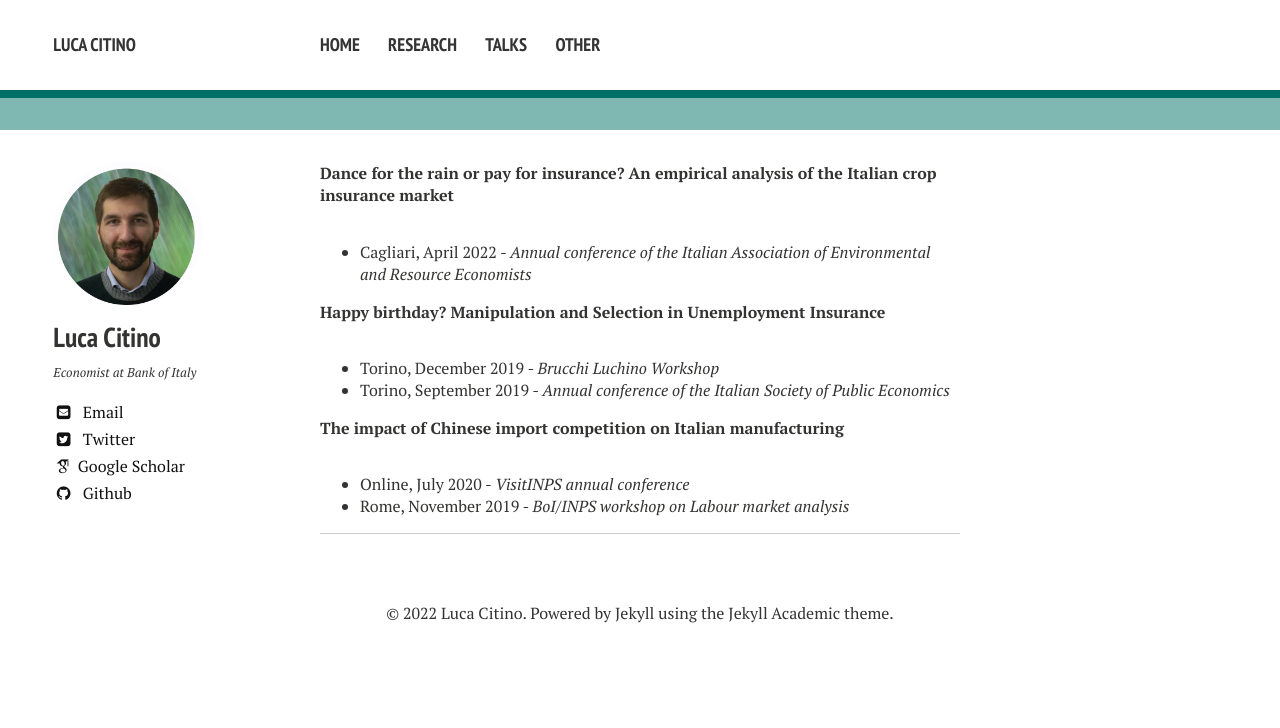
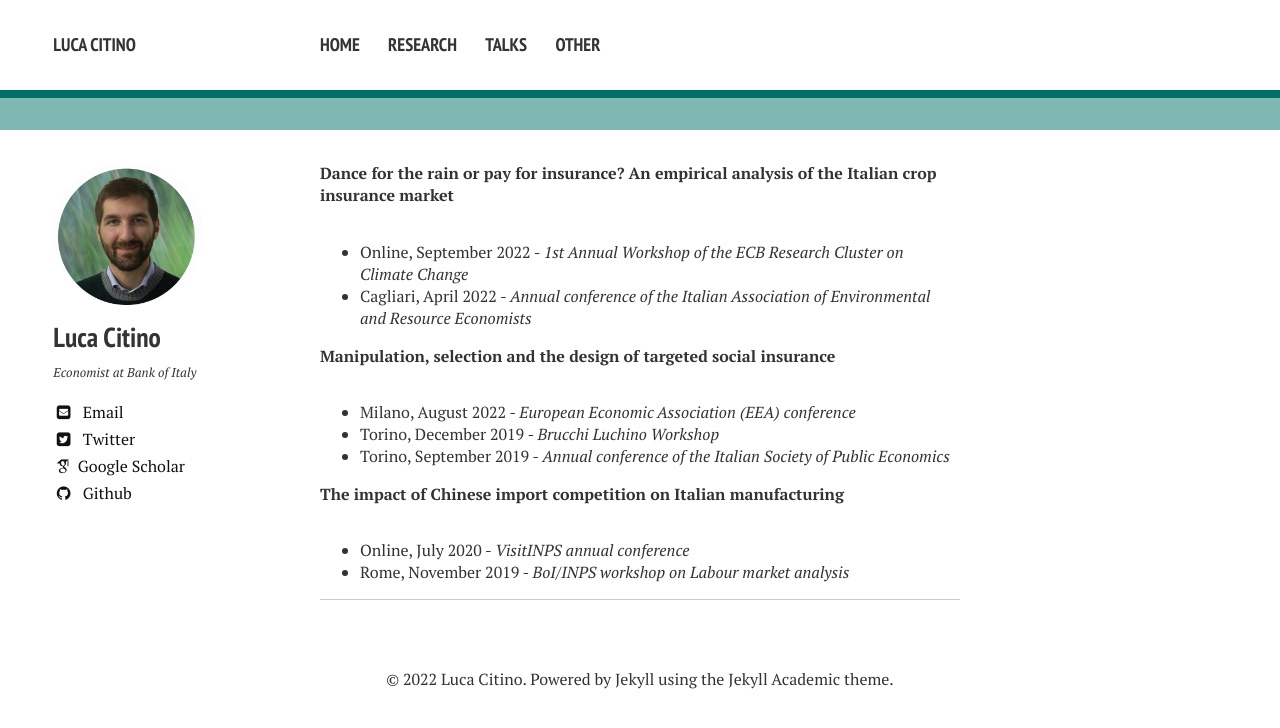
Before and after one commit to luca-citino/luca-citino.github.io, a Jekyll site: the page built from talks.md, in a window 1280 px wide. Shown: the top 728 px of the page. Built offline with Jekyll 4.4.1, drawn with Linux system fonts in a browser that asks for light colours; nearby versions of some CDN libraries; some web fonts are replaced.

Commit message:
Update talks.md

```diff
--- a/talks.md
+++ b/talks.md
@@ -4,11 +4,12 @@ layout: page
 
 **Dance for the rain or pay for insurance? An empirical analysis of the Italian crop insurance market**
 
+- Online, September 2022 - *1st Annual Workshop of the ECB Research Cluster on Climate Change*
 - Cagliari, April 2022 - *Annual conference of the Italian Association of Environmental and Resource Economists*
 
+**Manipulation, selection and the design of targeted social insurance**
 
-**Happy birthday? Manipulation and Selection in Unemployment Insurance**
-
+- Milano, August 2022 - *European Economic Association (EEA) conference*
 - Torino, December 2019 - *Brucchi Luchino Workshop*
 - Torino, September 2019 - *Annual conference of the Italian Society of Public Economics*
 
```
